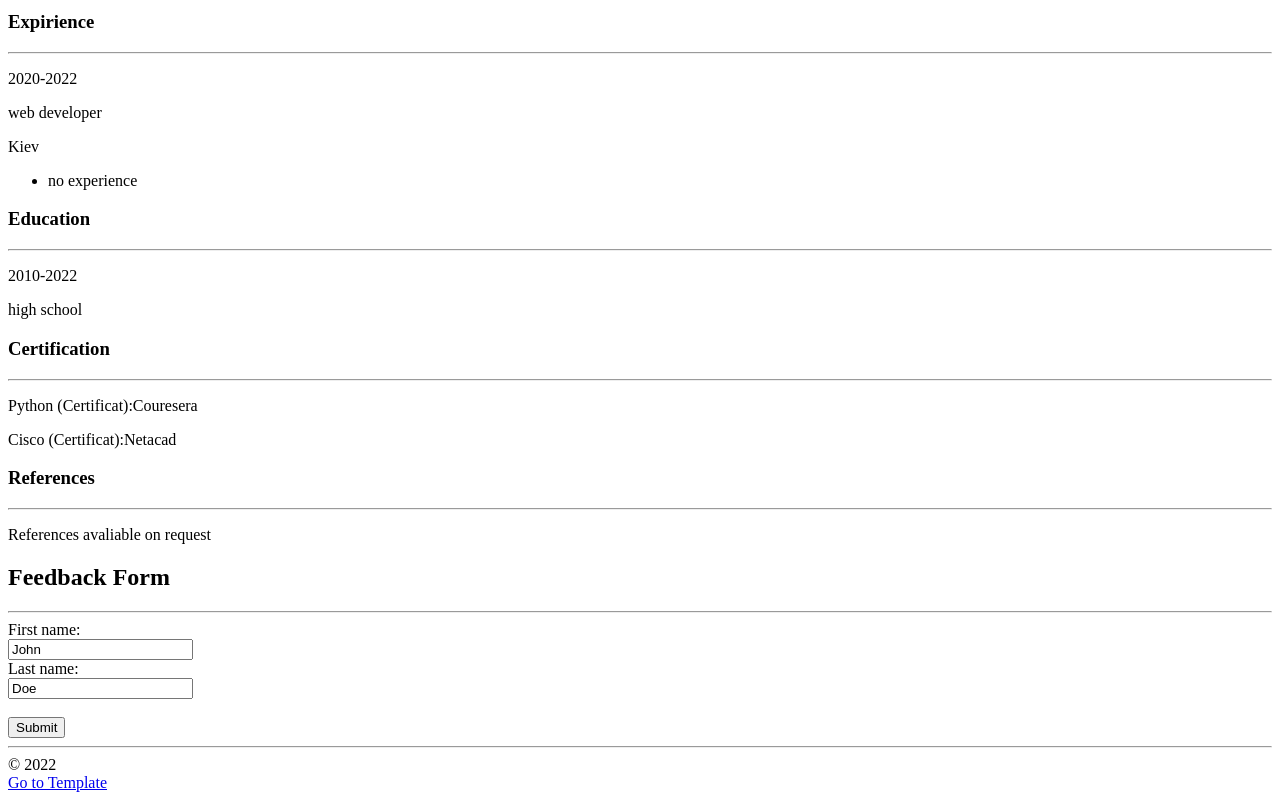
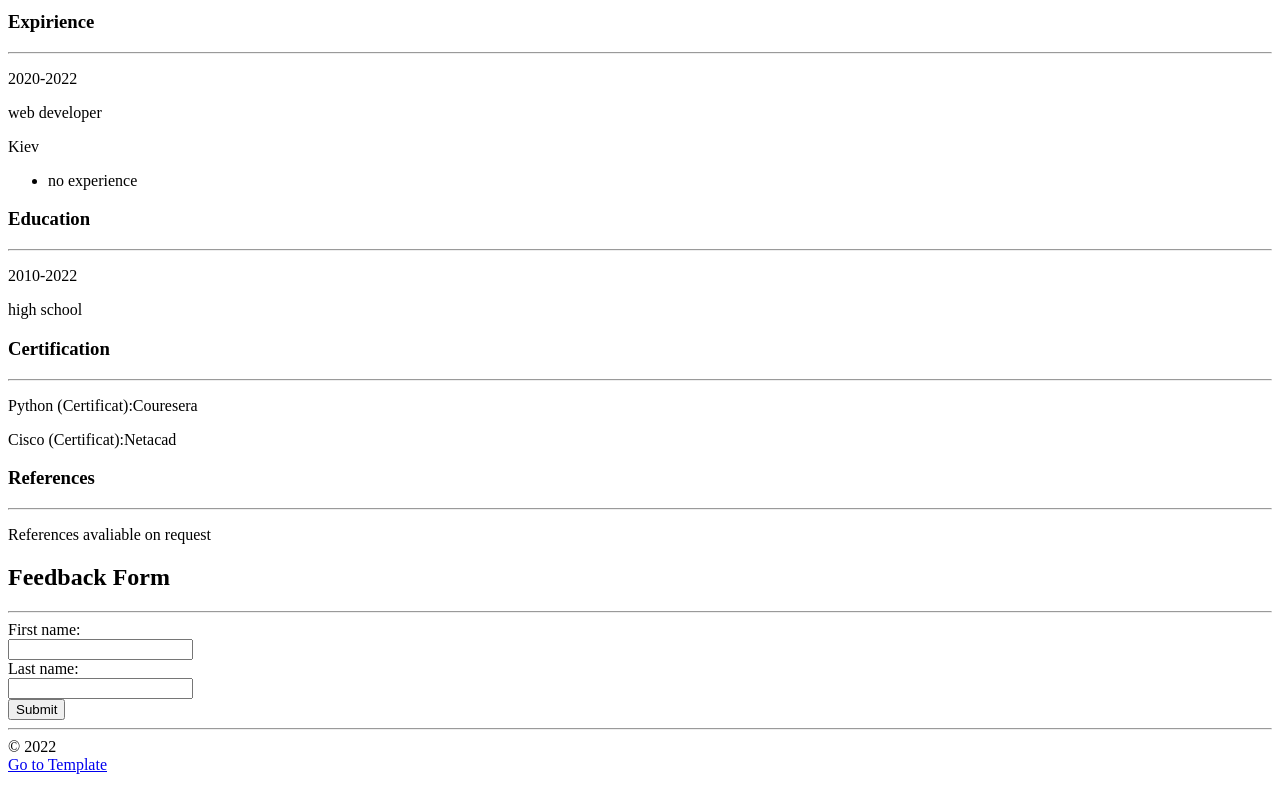
Before and after one commit to liljekki/web2022, a plain HTML site: page labs/lab1/index.html in a window 1280 px wide. Shown: the part 861-1661 px from the top of the page. Drawn offline with Linux system fonts and the light colour scheme.

Commit message:
index_lab112.09

```diff
--- a/labs/lab1/index.html
+++ b/labs/lab1/index.html
@@ -129,11 +129,11 @@
             <!-- feedback -->
             <h2>Feedback Form</h2>
             <hr>
-            <form action="/action_page.php">
+            <form>
                 <label for="fname">First name:</label><br>
-                <input type="text" id="fname" name="fname" value="John"><br>
+                <input type="text" id="fname" name="fname"><br>
                 <label for="lname">Last name:</label><br>
-                <input type="text" id="lname" name="lname" value="Doe"><br><br>
+                <input type="text" id="lname" name="lname"><br>
                 <input type="submit" value="Submit">
             </form>
             <hr>
```
